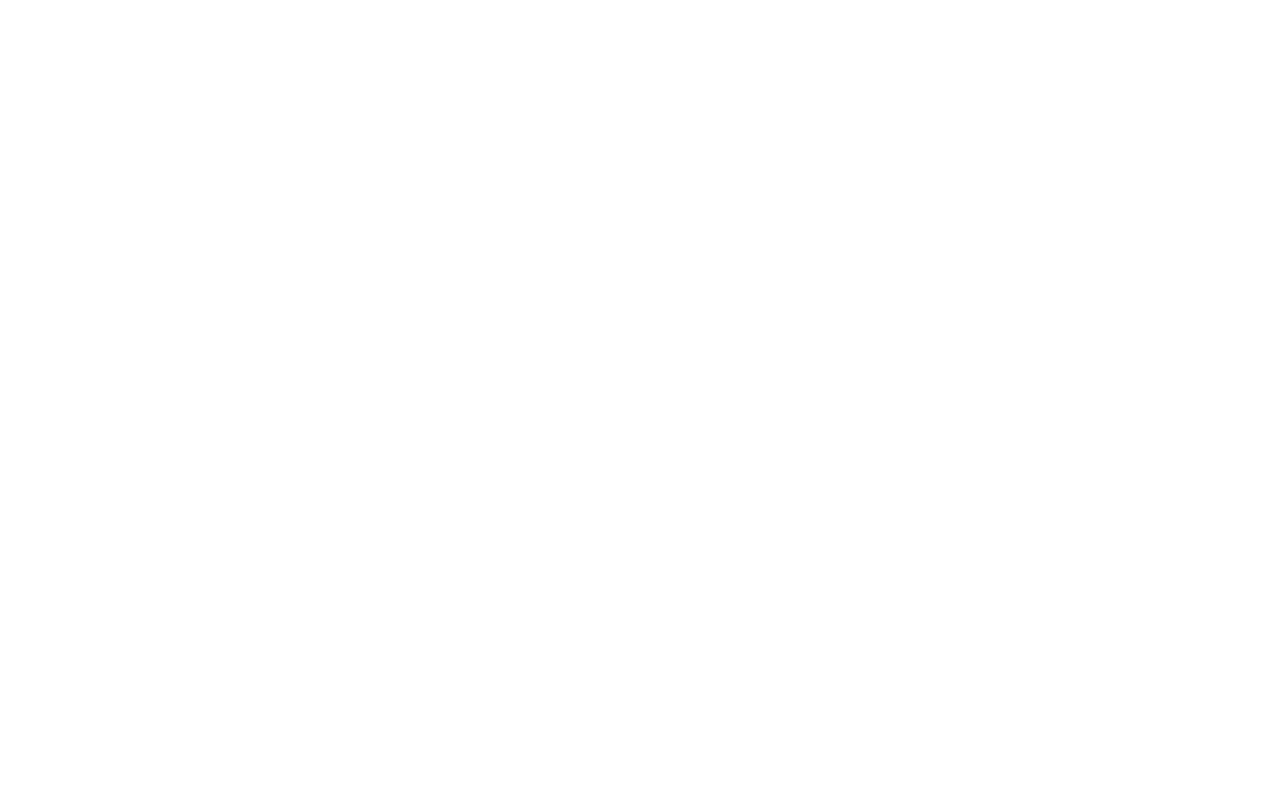
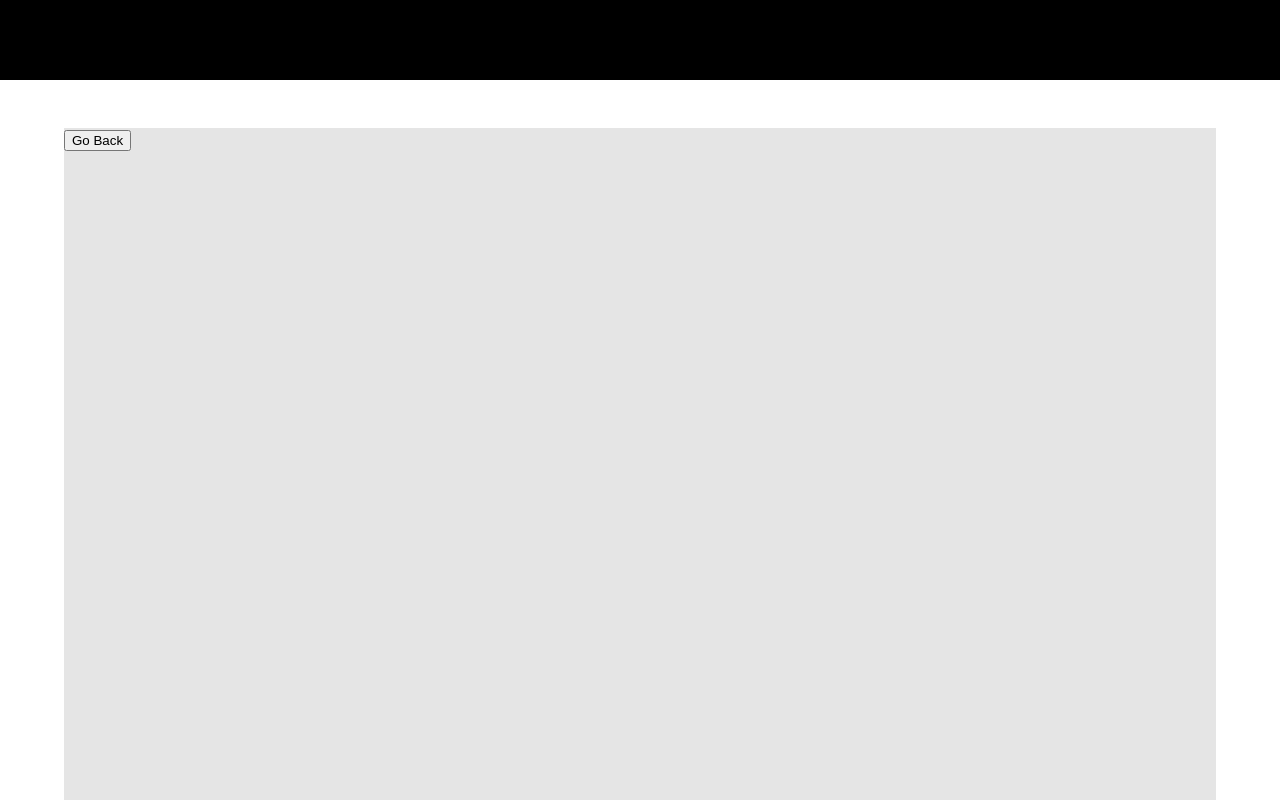
Before and after one commit to DanK1368/dropshop, a React (Create React App) app in the folder frontend/: page /productdetails in a window 1280 px wide. Before the commit this address had no page. Shown: the top 800 px of the page. Built offline with nearby package versions, Linux system fonts and the light colour scheme.

Commit message:
added product details page

```diff
--- a/frontend/src/App.js
+++ b/frontend/src/App.js
@@ -1,12 +1,14 @@
 import React from "react";
 import { Routes, Route } from "react-router-dom";
 import SellerPage from "./seller/pages/SellerPage";
+import ProductDetails from "./buyer/pages/ProductDetails";
 
 function App() {
   return (
     <div>
       <Routes>
         <Route path="/" element={<SellerPage />} />
+        <Route path="productdetails" element={<ProductDetails />} />
       </Routes>
     </div>
   );
--- /dev/null
+++ b/frontend/src/buyer/pages/ProductDetails.js
@@ -0,0 +1,32 @@
+import styled from "styled-components";
+
+const StyledOuterContainer = styled.div`
+  background: rgba(0, 0, 0, 0.1);
+  min-height: 100vh;
+  width: 90%;
+  margin: 0 auto;
+  margin-block: 3rem;
+`;
+
+const ProductDetails = () => {
+  return (
+    <section>
+      <div style={{ minHeight: "10vh", background: "black" }}></div>
+      <StyledOuterContainer>
+        {/* Button Container */}
+        <div>
+          <button>Go Back</button>
+        </div>
+        {/* Container with Picture and details about product */}
+        <div>
+          <div></div>
+          <div></div>
+        </div>
+        {/* Features Container and items inside the box */}
+        <div></div>
+        {/* Picture Gallery */}
+      </StyledOuterContainer>
+    </section>
+  );
+};
+export default ProductDetails;
--- a/frontend/src/seller/components/BoardLayout/DisplayBoard/Columns/ForSaleColumn.js
+++ b/frontend/src/seller/components/BoardLayout/DisplayBoard/Columns/ForSaleColumn.js
@@ -1,6 +1,5 @@
-import React, { useState } from "react";
+import React from "react";
 import { Columns, Grid } from "../../../../styles/SellerColumns";
-import { useDrop } from "react-dnd";
 
 const ForSaleColumn = () => {
   return (
```
